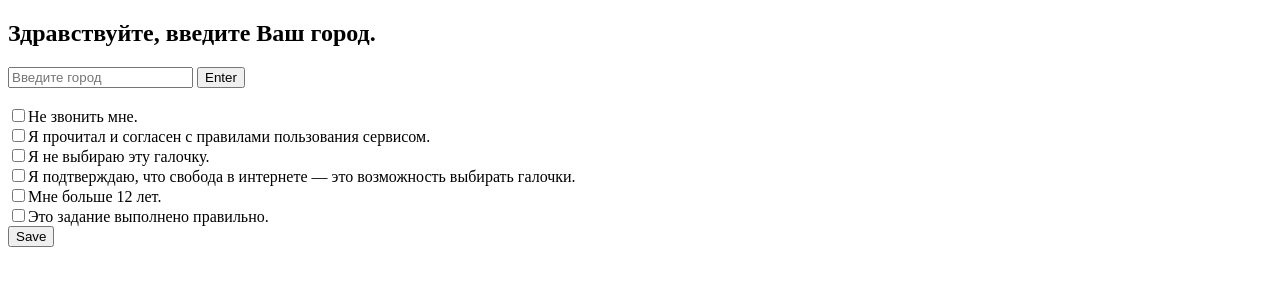
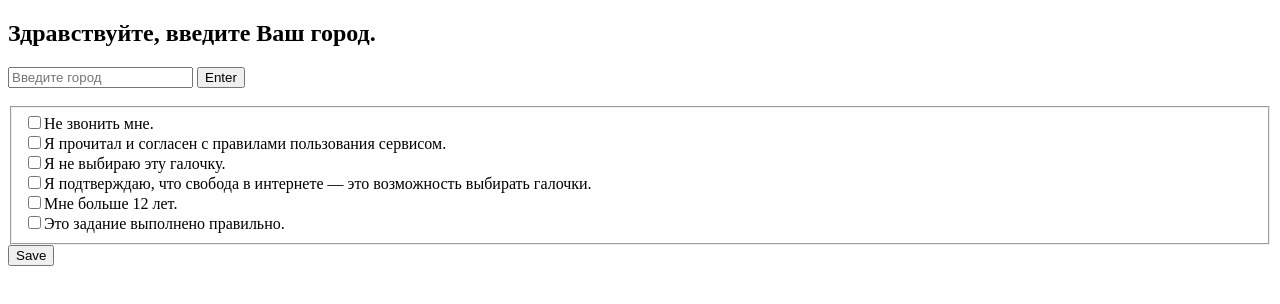
Before and after one commit to YeScraft/Skillfactory-module-c3_9-YeSergey, a plain HTML site: page index.html in a window 1280 px wide. Drawn offline with Linux system fonts and the light colour scheme.

Commit message:
Update index.html

```diff
--- a/index.html
+++ b/index.html
@@ -14,13 +14,15 @@
         <button id="resetCity">Reset City</button>
     </div>
     <br>
-    <form>
+    <form >
+        <fieldset name="checkboxes">
             <label><input type="checkbox" id="0">Не звонить мне.</label><Br>
             <label><input type="checkbox" id="1">Я прочитал и согласен с правилами пользования сервисом.</label><Br>
             <label><input type="checkbox" id="2">Я не выбираю эту галочку.</label><Br>
             <label><input type="checkbox" id="3">Я подтверждаю, что свобода в интернете — это возможность выбирать галочки.</label><Br>
             <label><input type="checkbox" id="4">Мне больше 12 лет.</label><Br>
             <label><input type="checkbox" id="5">Это задание выполнено правильно.</label><Br>
+        </fieldset>
         <button id="save">Save</button>
         <button id="ResetCheckbox" hidden = "true">Reset checkbox</button>
     </form>
```
Lines whose indentation alone changed are shown as unchanged.
